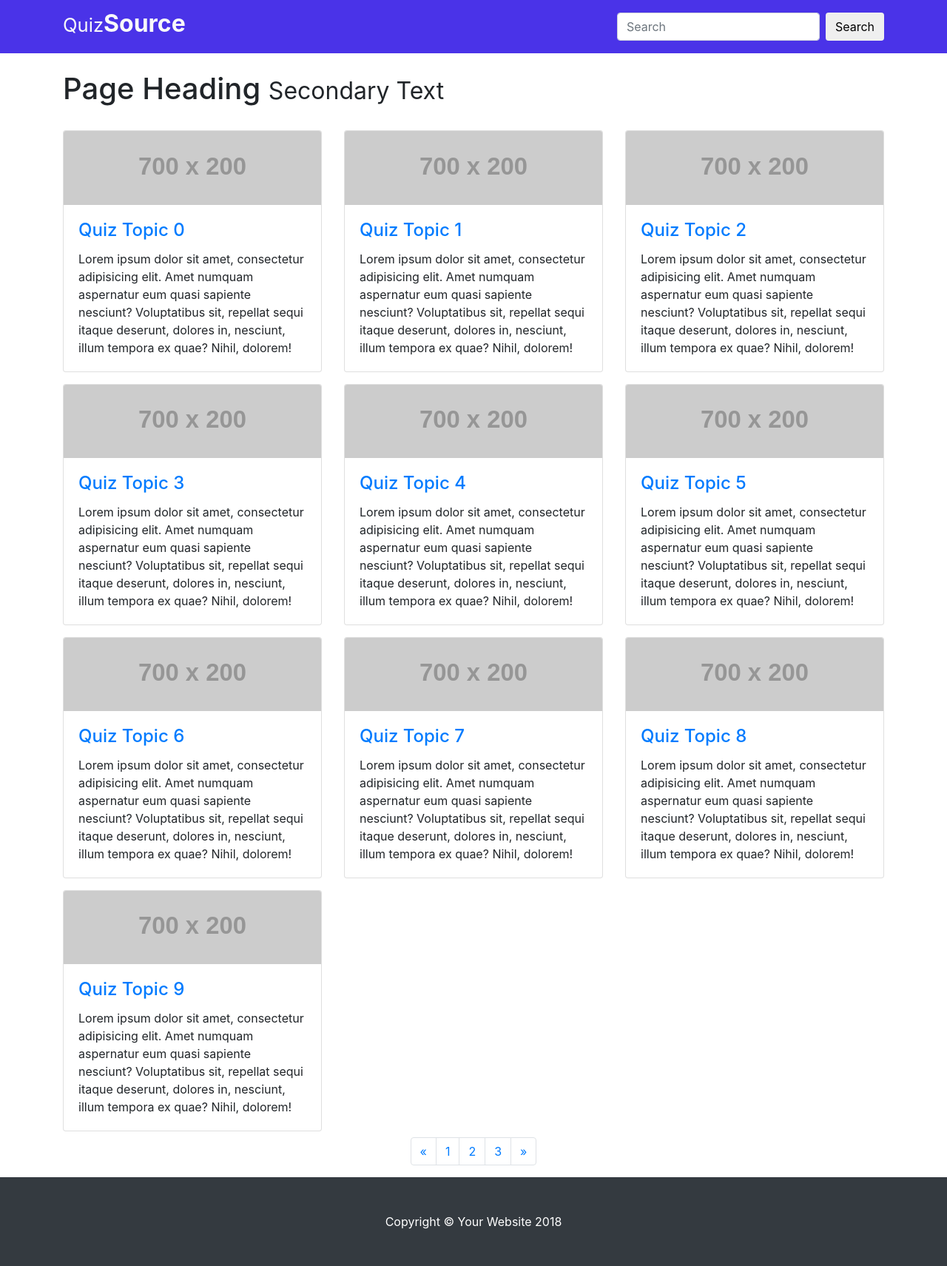
After one commit to kaushal-py/QuizSource, a Flask app: page /all in a window 1280 px wide. The commit adds this page. Shown: the whole page at 74% size. Run offline with Flask 2, Linux system fonts and the light colour scheme; grey boxes labelled with a size stand in for pictures from a placeholder-image service; some libraries are stand-ins or nearby versions.

```diff
--- a/app.py
+++ b/app.py
@@ -1,6 +1,10 @@
 from flask import Flask, render_template
 app = Flask(__name__)
 
+@app.route('/all')
+def display_all():
+    return render_template("all.html")
+
 @app.route('/')
-def hello_world():
-    return render_template("home.html")
+def landing():
+    return render_template("landing.html")
--- /dev/null
+++ b/templates/all.html
@@ -0,0 +1,72 @@
+{% extends 'base.html' %}
+
+{% block content%}
+
+{% set colors = ["00cc00", "990000", "003366", "ff8000", "4A33E8"] %}
+
+<!-- Page Content -->
+<div class="container">
+
+    <!-- Page Heading -->
+    <h1 class="my-4">Page Heading
+    <small>Secondary Text</small>
+    </h1>
+
+    <div class="row">
+
+    {% for i in range(10) %}
+    <div class="col-lg-4 col-sm-6 portfolio-item my-2">
+        <div class="card h-100">
+        <a href="#"><img class="card-img-top"
+            src="https://dummyimage.com/700x200/{{colors|random}}/{{colors|random}}&text=%20" alt=""></a>
+        <div class="card-body">
+            <h4 class="card-title">
+            <a href="#">Quiz Topic {{i}}</a>
+            </h4>
+            <p class="card-text">Lorem ipsum dolor sit amet, consectetur adipisicing elit. Amet numquam aspernatur eum quasi sapiente nesciunt? Voluptatibus sit, repellat sequi itaque deserunt, dolores in, nesciunt, illum tempora ex quae? Nihil, dolorem!</p>
+        </div>
+        </div>
+    </div>
+    {% endfor %}
+
+    </div>
+    <!-- /.row -->
+
+    <!-- Pagination -->
+    <ul class="pagination justify-content-center">
+    <li class="page-item">
+        <a class="page-link" href="#" aria-label="Previous">
+        <span aria-hidden="true">&laquo;</span>
+        <span class="sr-only">Previous</span>
+        </a>
+    </li>
+    <li class="page-item">
+        <a class="page-link" href="#">1</a>
+    </li>
+    <li class="page-item">
+        <a class="page-link" href="#">2</a>
+    </li>
+    <li class="page-item">
+        <a class="page-link" href="#">3</a>
+    </li>
+    <li class="page-item">
+        <a class="page-link" href="#" aria-label="Next">
+        <span aria-hidden="true">&raquo;</span>
+        <span class="sr-only">Next</span>
+        </a>
+    </li>
+    </ul>
+
+</div>
+<!-- /.container -->
+
+<!-- Footer -->
+<footer class="py-5 bg-dark">
+    <div class="container">
+    <p class="m-0 text-center text-white">Copyright &copy; Your Website 2018</p>
+    </div>
+    <!-- /.container -->
+</footer>
+
+
+{% endblock %}
--- a/templates/base.html
+++ b/templates/base.html
@@ -12,13 +12,13 @@
   </head>
   <body>
 
-    <nav class="navbar navbar-light" style="background-color: #095280;">
+    <nav class="navbar navbar-light" style="background-color: #4A33E8;">
       <div class="container">
         <a class="navbar-brand text-light" href="/"><h2><small>Quiz</small><strong>Source</strong></h2></a>
 
         <form class="form-inline my-2 my-lg-0 text-light">
           <input class="form-control mr-sm-2" type="search" placeholder="Search" aria-label="Search">
-          <button class="btn btn-outline-success my-2 my-sm-0" type="submit">Search</button>
+          <button class="btn btn-default my-2 my-sm-0" type="submit">Search</button>
         </form>
       </div>
     </nav>
```
Also changed, not shown: templates/all-temp.html (renamed from templates/home.html, +5 -5 lines), templates/landing.html (added, +60 -0 lines).
